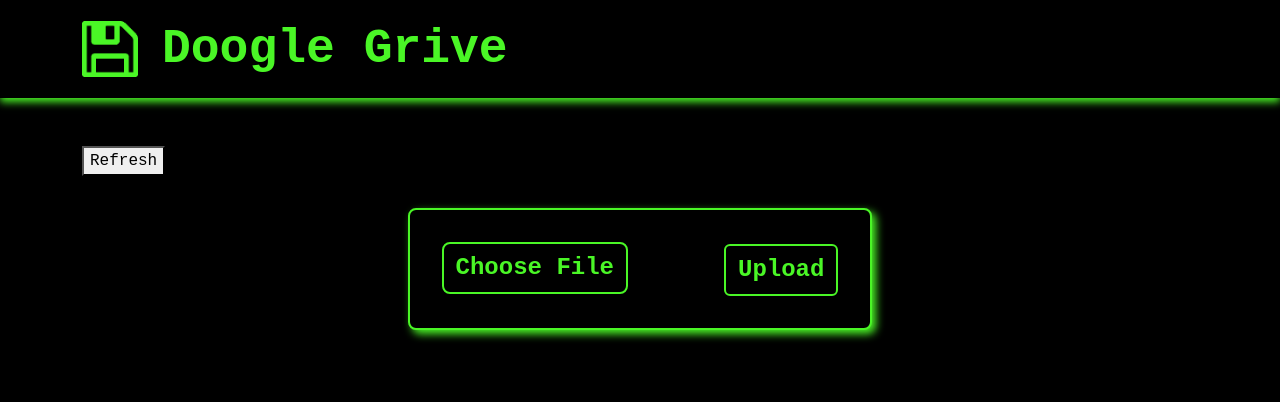
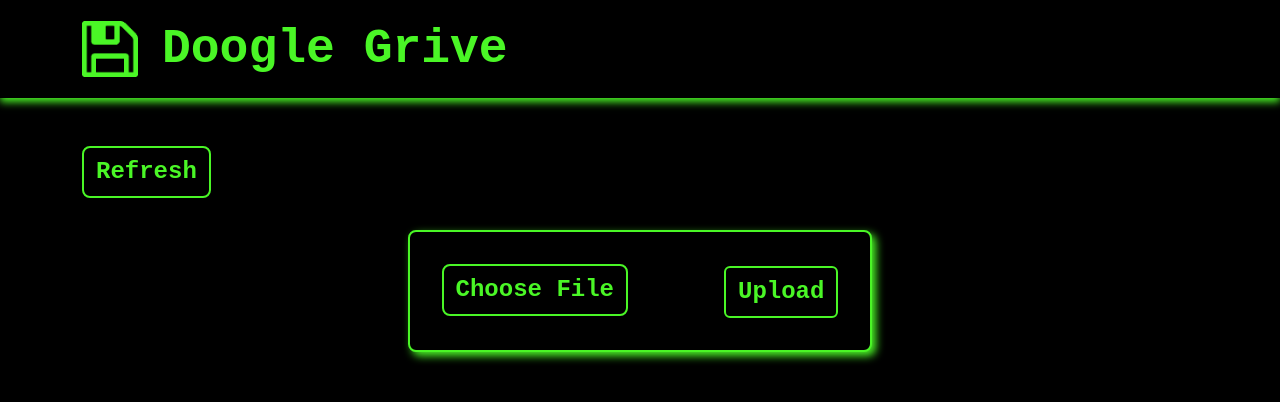
Before and after one commit to gordwest/cpsc559project, a React (Create React App) app in the folder client/: page / in a window 1280 px wide. Shown: the top 402 px of the page. Built offline with nearby package versions, Linux system fonts and the light colour scheme; the HTML template or start-up script is replaced by a standard one.

Commit message:
Change style of reload button
Added css file and code to homepage so that reload button fits in better
with the rest of the project.

```diff
--- /dev/null
+++ b/client/src/HomePage.css
@@ -0,0 +1,27 @@
+html,body{
+    font-family: 'Source Code Pro', monospace;
+}
+
+.file-reload-button {
+    border: 2px solid #4AF626;
+    border-radius: 0.5rem;
+    color: #4AF626;
+    background-color: #000000;
+    display: inline-block;
+    padding: 6px 12px;
+    cursor: pointer;
+    font-weight: 900;
+    font-size: 24px;
+}
+
+.file-reload-button:hover {
+    border: 2px solid #4AF626;
+    background-color: #4AF626;
+    border-radius: 0.5rem;
+    color: #000000;
+    display: inline-block;
+    padding: 6px 12px;
+    cursor: pointer;
+    font-weight: 900;
+    font-size: 24px;
+}
--- a/client/src/HomePage.js
+++ b/client/src/HomePage.js
@@ -3,6 +3,7 @@ import NavBar from "./components/NavBar";
 import File from "./components/File";
 import FileUpload from "./components/FileUpload";
 import { retreiveFiles } from "./api";
+import "./HomePage.css";
 import Container from 'react-bootstrap/Container';
 
 function Home() {
@@ -29,7 +30,7 @@ function Home() {
     <div>
         <NavBar/>
         <Container className="mt-5 mb-5">
-            <button onClick={async () => {await refreshFiles();} }>Refresh</button>
+            <button className="file-reload-button" onClick={async () => {await refreshFiles();} }>Refresh</button>
             <div className="file_upload_bar">
                 <FileUpload/>
             </div>
```
